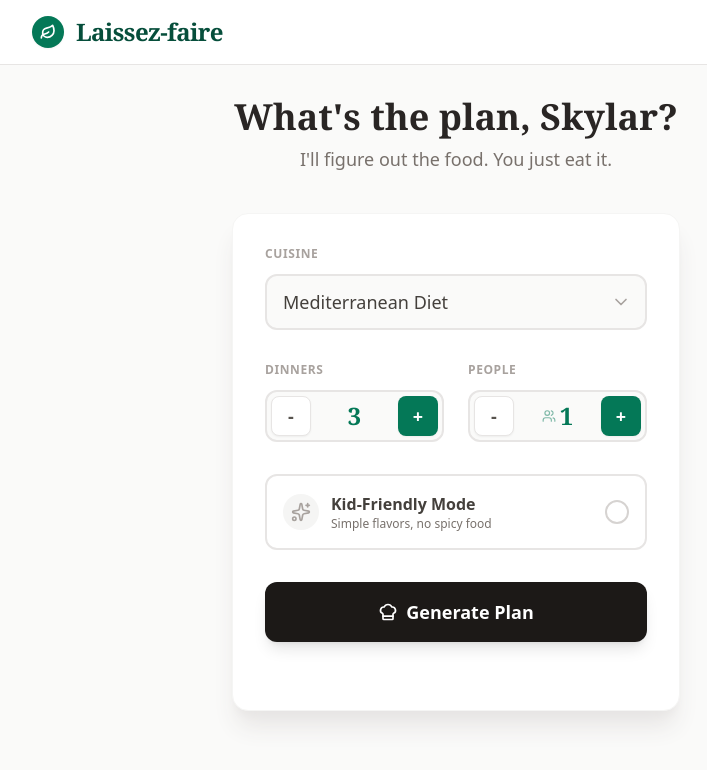
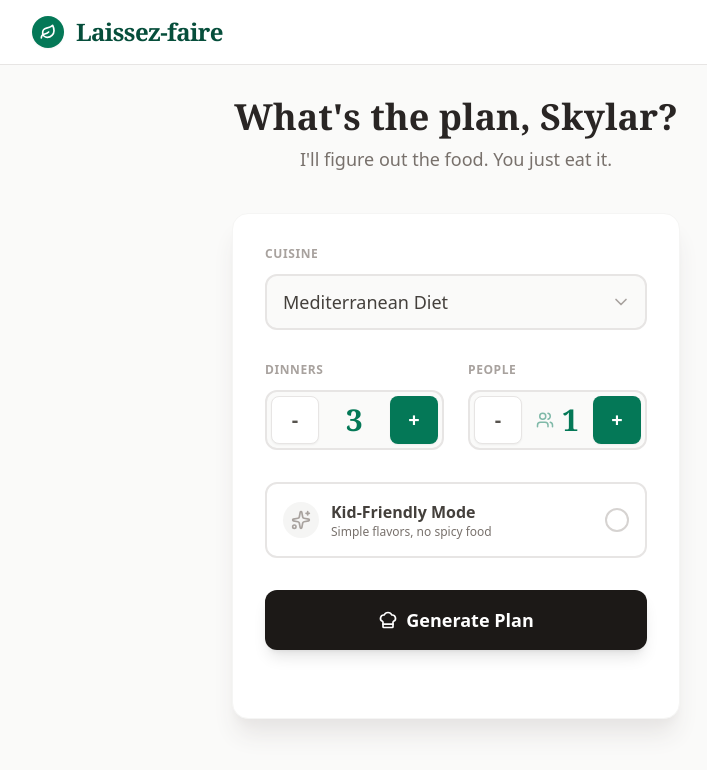
Before and after one commit to adamrabalais/laissez-faire, a Next.js app: page / in a window 1280 px wide. Shown: the top 770 px of the page, without its empty margins (184-891 px from the left). Built offline with nearby package versions, Linux system fonts and the light colour scheme.

Commit message:
Update page.tsx

```diff
--- a/app/page.tsx
+++ b/app/page.tsx
@@ -224,8 +224,8 @@ export default function LaissezFaireApp() {
             <div className="w-8 h-8 bg-emerald-700 rounded-full flex items-center justify-center text-white shadow-sm">
               <Leaf size={16} strokeWidth={2.5} />
             </div>
-            <span className="font-serif font-bold text-2xl tracking-tight text-emerald-900 hidden sm:block">Laissez-faire</span>
-            <span className="font-serif font-bold text-xl tracking-tight text-emerald-900 sm:hidden">Laissez</span>
+            {/* CHANGED: Always show full name, just responsive font size */}
+            <span className="font-serif font-bold text-xl sm:text-2xl tracking-tight text-emerald-900">Laissez-faire</span>
           </div>
           {step === 'results' && (
             <button onClick={reset} className="text-sm font-medium text-stone-500 hover:text-emerald-700">
@@ -274,21 +274,22 @@ export default function LaissezFaireApp() {
                 </div>
               </div>
 
-              <div className="grid grid-cols-2 gap-6">
+              {/* CHANGED: grid-cols-1 on mobile, 2 on small screens+ */}
+              <div className="grid grid-cols-1 sm:grid-cols-2 gap-6">
                   {/* Meal Counter */}
                   <div className="space-y-3">
                     <label className="block text-xs font-bold text-stone-400 uppercase tracking-wider">Dinners</label>
                     <div className="flex items-center justify-between bg-stone-50 border-2 border-stone-200 rounded-xl p-1">
                       <button
                         onClick={() => setMealCount(Math.max(1, mealCount - 1))}
-                        className="w-10 h-10 flex items-center justify-center bg-white rounded-lg shadow-sm border border-stone-200 text-stone-600 hover:bg-stone-100 text-lg font-bold"
+                        className="w-12 h-12 flex items-center justify-center bg-white rounded-lg shadow-sm border border-stone-200 text-stone-600 hover:bg-stone-100 text-xl font-bold active:scale-95 transition-all"
                       >
                         -
                       </button>
-                      <span className="text-2xl font-serif font-black text-emerald-700">{mealCount}</span>
+                      <span className="text-3xl font-serif font-black text-emerald-700 px-4">{mealCount}</span>
                       <button
                         onClick={() => setMealCount(Math.min(7, mealCount + 1))}
-                        className="w-10 h-10 flex items-center justify-center bg-emerald-700 rounded-lg shadow-sm text-white hover:bg-emerald-800 text-lg font-bold"
+                        className="w-12 h-12 flex items-center justify-center bg-emerald-700 rounded-lg shadow-sm text-white hover:bg-emerald-800 text-xl font-bold active:scale-95 transition-all"
                       >
                         +
                       </button>
@@ -301,17 +302,17 @@ export default function LaissezFaireApp() {
                     <div className="flex items-center justify-between bg-stone-50 border-2 border-stone-200 rounded-xl p-1">
                       <button
                         onClick={() => setPeopleCount(Math.max(1, peopleCount - 1))}
-                        className="w-10 h-10 flex items-center justify-center bg-white rounded-lg shadow-sm border border-stone-200 text-stone-600 hover:bg-stone-100 text-lg font-bold"
+                        className="w-12 h-12 flex items-center justify-center bg-white rounded-lg shadow-sm border border-stone-200 text-stone-600 hover:bg-stone-100 text-xl font-bold active:scale-95 transition-all"
                       >
                         -
                       </button>
-                      <div className="flex items-center gap-1">
-                        <Users size={14} className="text-emerald-700/50" />
-                        <span className="text-2xl font-serif font-black text-emerald-700">{peopleCount}</span>
+                      <div className="flex items-center gap-2 px-2">
+                        <Users size={18} className="text-emerald-700/50" />
+                        <span className="text-3xl font-serif font-black text-emerald-700">{peopleCount}</span>
                       </div>
                       <button
                         onClick={() => setPeopleCount(Math.min(12, peopleCount + 1))}
-                        className="w-10 h-10 flex items-center justify-center bg-emerald-700 rounded-lg shadow-sm text-white hover:bg-emerald-800 text-lg font-bold"
+                        className="w-12 h-12 flex items-center justify-center bg-emerald-700 rounded-lg shadow-sm text-white hover:bg-emerald-800 text-xl font-bold active:scale-95 transition-all"
                       >
                         +
                       </button>
```
